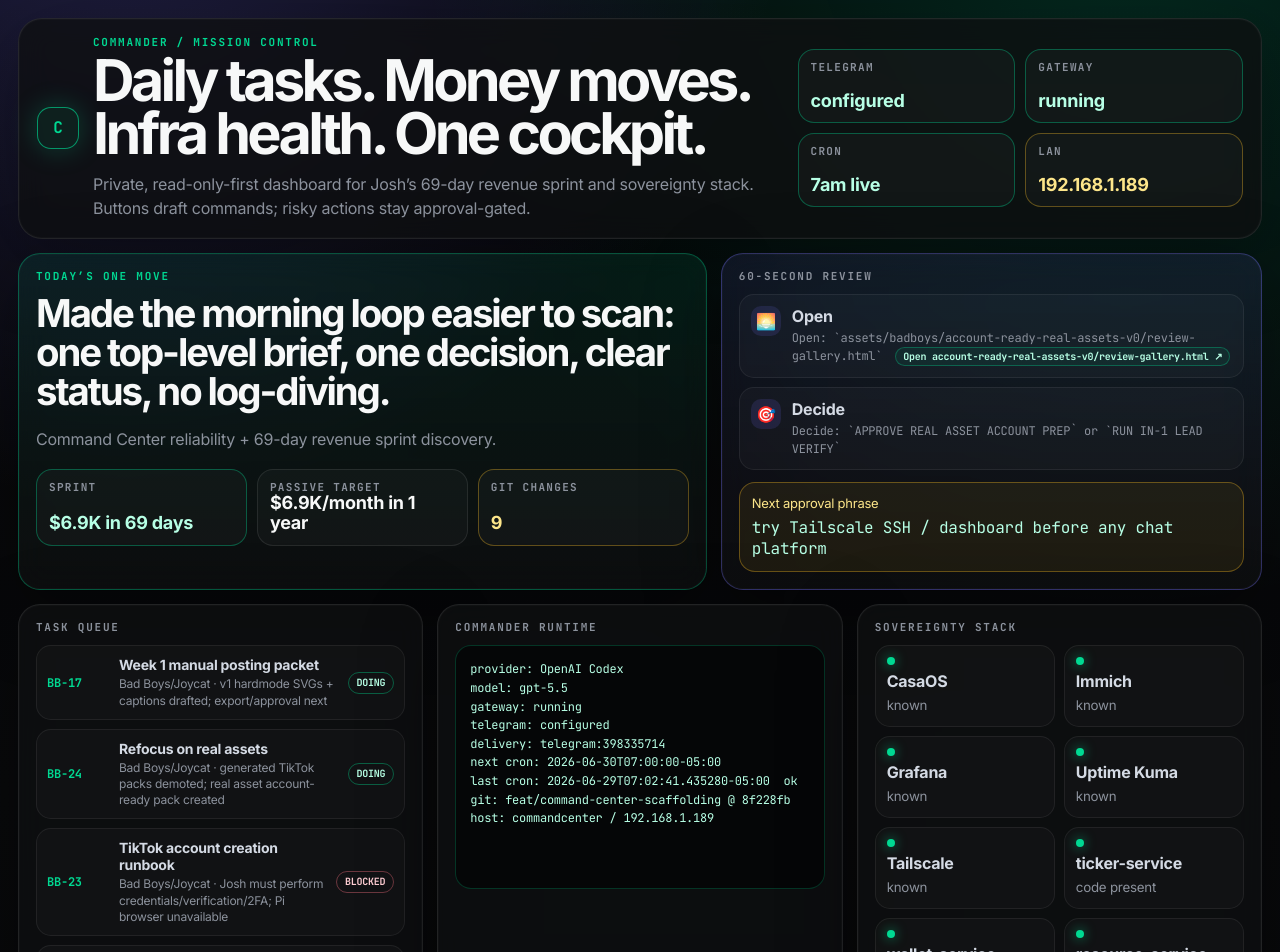
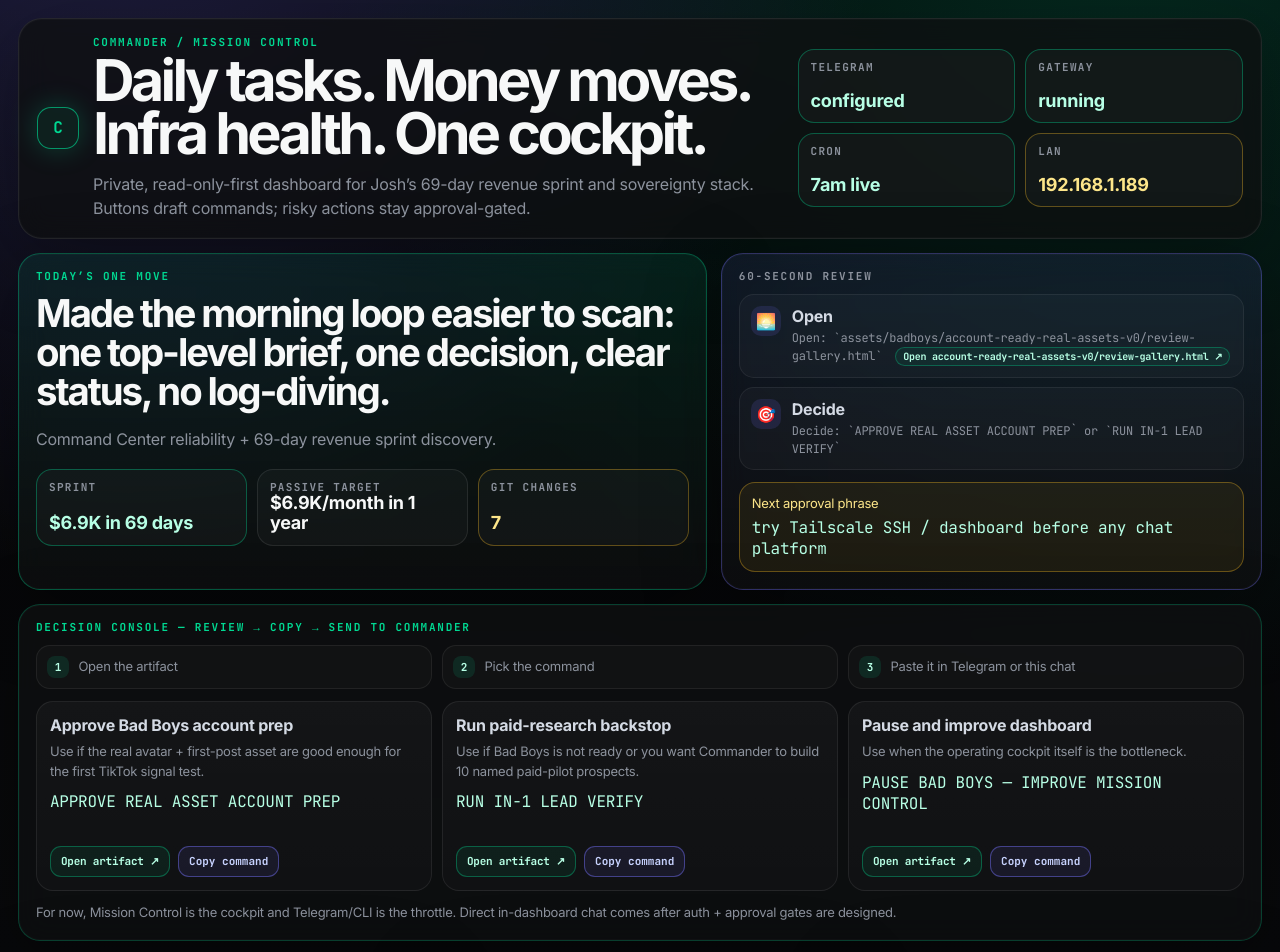
Before and after one commit to jcrypto420/COMMANDER, a Next.js app: page / in a window 1280 px wide. Shown: the top 952 px of the page. Built offline with nearby package versions, Linux system fonts and the light colour scheme.

Commit message:
feat: add mission control decision console

```diff
--- /dev/null
+++ b/app/components/CopyCommandButton.jsx
@@ -0,0 +1,23 @@
+'use client';
+
+import { useState } from 'react';
+
+export default function CopyCommandButton({ command, label = 'Copy' }) {
+  const [copied, setCopied] = useState(false);
+
+  async function copy() {
+    try {
+      await navigator.clipboard.writeText(command);
+      setCopied(true);
+      setTimeout(() => setCopied(false), 1400);
+    } catch {
+      setCopied(false);
+    }
+  }
+
+  return (
+    <button className="copy-button" type="button" onClick={copy}>
+      {copied ? 'Copied' : label}
+    </button>
+  );
+}
--- a/app/globals.css
+++ b/app/globals.css
@@ -113,6 +113,19 @@
   background: rgba(0,217,146,.07);
 }
 .inline-link:hover { border-color: rgba(0,217,146,.7); background: rgba(0,217,146,.14); }
+.decision-console { margin-top: 14px; border-color: rgba(0,217,146,.25); }
+.decision-flow { display: grid; grid-template-columns: repeat(3, minmax(0,1fr)); gap: 10px; margin-bottom: 12px; }
+.decision-flow div { border: 1px solid rgba(255,255,255,.065); background: rgba(255,255,255,.025); border-radius: 14px; padding: 10px; color: var(--muted); font-size: 13px; }
+.decision-flow span { display: inline-grid; place-items: center; width: 22px; height: 22px; border-radius: 8px; margin-right: 6px; background: rgba(0,217,146,.12); color: var(--green-soft); font: 800 11px/1 'JetBrains Mono', monospace; }
+.decision-command-grid { display: grid; grid-template-columns: repeat(3, minmax(0,1fr)); gap: 10px; }
+.decision-command { display: flex; flex-direction: column; justify-content: space-between; gap: 12px; min-height: 190px; border: 1px solid rgba(255,255,255,.075); background: linear-gradient(180deg, rgba(255,255,255,.035), rgba(255,255,255,.018)); border-radius: 17px; padding: 13px; }
+.decision-command b { color: var(--soft); }
+.decision-command p { margin: 7px 0 10px; font-size: 13px; }
+.decision-actions { display: flex; gap: 8px; flex-wrap: wrap; }
+.open-button, .copy-button { border: 1px solid rgba(0,217,146,.35); color: var(--green-soft); border-radius: 11px; padding: 9px 10px; font: 700 11px/1 'JetBrains Mono', monospace; background: rgba(0,217,146,.07); text-decoration: none; cursor: pointer; }
+.copy-button { border-color: rgba(119,114,255,.45); color: #c7d2fe; background: rgba(119,114,255,.09); }
+.open-button:hover, .copy-button:hover { filter: brightness(1.18); }
+.decision-note { margin: 12px 0 0; font-size: 13px; }
 
 .task-stack { display: grid; gap: 9px; }
 .task-card { display: grid; grid-template-columns: 62px 1fr auto; gap: 10px; align-items: center; border: 1px solid rgba(255,255,255,.065); background: rgba(255,255,255,.025); border-radius: 15px; padding: 10px; }
@@ -146,7 +159,7 @@
 
 @media (max-width: 1120px) {
   .hero, .command-grid, .triple-grid, .lower, .report-columns { grid-template-columns: 1fr; }
-  .action-grid { grid-template-columns: 1fr; }
+  .action-grid, .decision-flow, .decision-command-grid { grid-template-columns: 1fr; }
 }
 @media (max-width: 720px) {
   .shell { padding: 10px; }
--- a/app/page.jsx
+++ b/app/page.jsx
@@ -1,5 +1,6 @@
 import fs from 'fs';
 import path from 'path';
+import CopyCommandButton from './components/CopyCommandButton';
 
 const ROOT = process.cwd();
 const STATE_PATH = path.join(ROOT, 'dashboard', 'state.json');
@@ -119,6 +120,26 @@
   const containers = state.sovereignty?.docker?.containers || [];
   const review = state.focus?.review?.length ? state.focus.review : ['Open: WEEKLY_MONEY_REVIEW.md', 'Decide: choose one signal path'];
   const approvalPhrase = approvals[0]?.next_action || 'APPROVE REAL ASSET ACCOUNT PREP or RUN IN-1 LEAD VERIFY';
+  const decisionCommands = [
+    {
+      label: 'Approve Bad Boys account prep',
+      command: 'APPROVE REAL ASSET ACCOUNT PREP',
+      href: fileHref('assets/badboys/account-ready-real-assets-v0/review-gallery.html'),
+      detail: 'Use if the real avatar + first-post asset are good enough for the first TikTok signal test.'
+    },
+    {
+      label: 'Run paid-research backstop',
+      command: 'RUN IN-1 LEAD VERIFY',
+      href: fileHref('projects/in-1-lead-list-outreach-draft-2026-06-29.md'),
+      detail: 'Use if Bad Boys is not ready or you want Commander to build 10 named paid-pilot prospects.'
+    },
+    {
+      label: 'Pause and improve dashboard',
+      command: 'PAUSE BAD BOYS — IMPROVE MISSION CONTROL',
+      href: fileHref('docs/mission-control-interaction-roadmap.md'),
+      detail: 'Use when the operating cockpit itself is the bottleneck.'
+    }
+  ];
 
   return (
     <main className="shell">
@@ -161,6 +182,31 @@
             <code>{approvalPhrase}</code>
           </div>
         </div>
+      </section>
+
+      <section className="panel decision-console">
+        <div className="panel-label green">Decision console — review → copy → send to Commander</div>
+        <div className="decision-flow">
+          <div><span>1</span> Open the artifact</div>
+          <div><span>2</span> Pick the command</div>
+          <div><span>3</span> Paste it in Telegram or this chat</div>
+        </div>
+        <div className="decision-command-grid">
+          {decisionCommands.map((item) => (
+            <div className="decision-command" key={item.command}>
+              <div>
+                <b>{item.label}</b>
+                <p>{item.detail}</p>
+                <code>{item.command}</code>
+              </div>
+              <div className="decision-actions">
+                <a className="open-button" href={item.href} target="_blank" rel="noreferrer">Open artifact ↗</a>
+                <CopyCommandButton command={item.command} label="Copy command" />
+              </div>
+            </div>
+          ))}
+        </div>
+        <p className="decision-note">For now, Mission Control is the cockpit and Telegram/CLI is the throttle. Direct in-dashboard chat comes after auth + approval gates are designed.</p>
       </section>
 
       <section className="triple-grid">
--- a/dashboard/state.json
+++ b/dashboard/state.json
@@ -1,5 +1,5 @@
 {
-  "generated_at": "2026-06-30T00:26:14.589677+00:00",
+  "generated_at": "2026-06-30T00:36:17.185225+00:00",
   "host": {
     "name": "commandcenter",
     "lan_ip": "192.168.1.189",
@@ -555,17 +555,15 @@
   },
   "git": {
     "branch": "feat/command-center-scaffolding",
-    "head": "8f228fb",
-    "dirty_count": 9,
+    "head": "577970c",
+    "dirty_count": 7,
     "changes": [
       "M app/globals.css",
       " M app/page.jsx",
-      " M dashboard/state.json",
-      " M docs/mission-control-dashboard.md",
+      " M docs/mission-control-interaction-roadmap.md",
       " M logs/daily_progress.md",
-      "?? app/files/",
+      "?? app/components/",
       "?? assets/badboys/generated/",
-      "?? docs/mission-control-interaction-roadmap.md",
       "?? scripts/set_telegram_token.py"
     ]
   },
@@ -618,62 +616,62 @@
       "containers": [
         {
           "name": "resource-service",
-          "status": "Up 21 hours",
+          "status": "Up 22 hours",
           "ports": "0.0.0.0:8789->8789/tcp, [::]:8789->8789/tcp"
         },
         {
           "name": "wallet-service",
-          "status": "Up 21 hours",
+          "status": "Up 22 hours",
           "ports": "0.0.0.0:8788->8788/tcp, [::]:8788->8788/tcp"
         },
         {
           "name": "ticker-service",
-          "status": "Up 21 hours",
+          "status": "Up 22 hours",
           "ports": "0.0.0.0:8787->8787/tcp, [::]:8787->8787/tcp"
         },
         {
           "name": "big-bear-nexterm",
-          "status": "Up 6 seconds",
-          "ports": "0.0.0.0:6989->6989/tcp, [::]:6989->6989/tcp"
+          "status": "Restarting (1) 53 seconds ago",
+          "ports": ""
         },
         {
           "name": "grafana",
-          "status": "Up 21 hours",
+          "status": "Up 22 hours",
           "ports": "0.0.0.0:3010->3000/tcp, [::]:3010->3000/tcp"
         },
         {
           "name": "navidrome",
-          "status": "Up 21 hours",
+          "status": "Up 22 hours",
           "ports": "0.0.0.0:4533->4533/tcp, [::]:4533->4533/tcp"
         },
         {
           "name": "prometheus",
-          "status": "Up 21 hours",
+          "status": "Up 22 hours",
           "ports": "0.0.0.0:9090->9090/tcp, [::]:9090->9090/tcp"
         },
         {
           "name": "node-exporter",
-          "status": "Up 21 hours",
+          "status": "Up 22 hours",
           "ports": "0.0.0.0:9100->9100/tcp, [::]:9100->9100/tcp"
         },
         {
           "name": "homepage",
-          "status": "Up 21 hours (healthy)",
+          "status": "Up 22 hours (healthy)",
           "ports": "0.0.0.0:3005->3000/tcp, [::]:3005->3000/tcp"
         },
         {
           "name": "big-bear-glances",
-          "status": "Up 21 hours",
+          "status": "Up 22 hours",
           "ports": "0.0.0.0:61208->61208/tcp, [::]:61208->61208/tcp, 61209/tcp"
         },
         {
           "name": "immich-server",
-          "status": "Up 21 hours (healthy)",
+          "status": "Up 22 hours (healthy)",
           "ports": "0.0.0.0:2283->2283/tcp, [::]:2283->2283/tcp"
         },
         {
           "name": "immich-postgres",
-          "status": "Up 21 hours (healthy)",
+          "status": "Up 22 hours (healthy)",
           "ports": "5432/tcp"
         }
       ],
```
Also changed, not shown: logs/daily_progress.md (+1 -0 lines), 1 other file (tests, documents, lock files or other folders).
